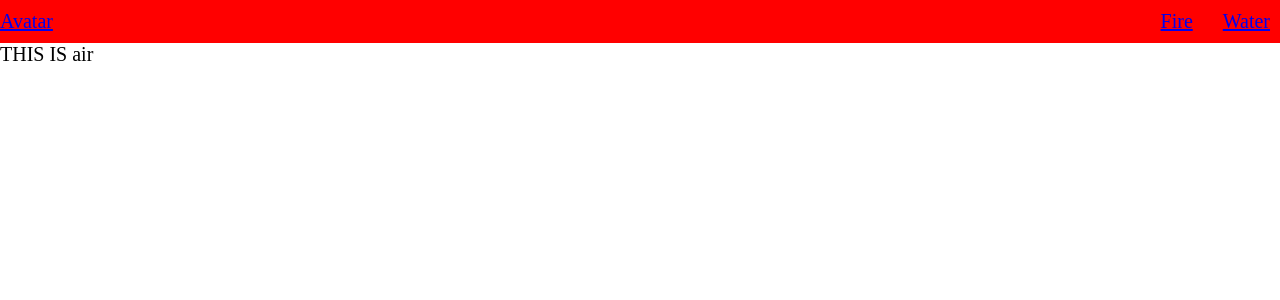
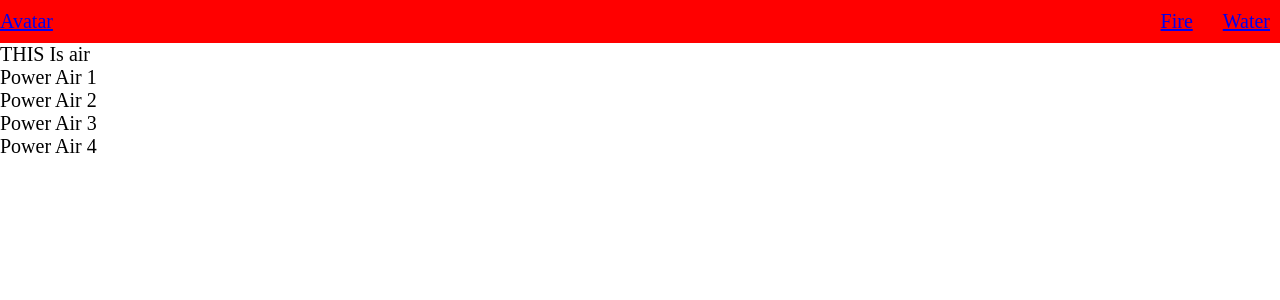
Before and after one commit to MikeDacanay/avatar_proj, a React (Create React App) app: page /air in a window 1280 px wide. Shown: the top 300 px of the page. Built offline with nearby package versions, Linux system fonts and the light colour scheme.

Commit message:
reducers are hooked

```diff
--- a/package.json
+++ b/package.json
@@ -8,8 +8,10 @@
     "@testing-library/user-event": "^7.2.1",
     "react": "^16.13.1",
     "react-dom": "^16.13.1",
+    "react-redux": "^7.2.0",
     "react-router-dom": "^5.2.0",
-    "react-scripts": "3.4.1"
+    "react-scripts": "3.4.1",
+    "redux": "^4.0.5"
   },
   "scripts": {
     "start": "react-scripts start",
--- /dev/null
+++ b/src/components/Power/Power.js
@@ -0,0 +1,13 @@
+import React from 'react';
+
+import classes from './Power.module.css';
+
+const power = props => {
+    return (
+        <div className={classes.power}>
+            {props.children}
+        </div>
+    )
+}
+
+export default power;
--- a/src/containers/Air/Air.js
+++ b/src/containers/Air/Air.js
@@ -1,9 +1,28 @@
 import React from 'react';
+import {connect} from 'react-redux';
+import Power from '../../components/Power/Power';
+
+import Auxilary from '../../hoc/Auxilary/Auxilary';
 
 const air = props => {
+
+	console.log(props.airPowers);
+
 	return (
-		<h1>THIS IS air</h1>
+		<Auxilary>
+			<h1>THIS Is air</h1>
+			<Power>Power Air 1</Power>
+			<Power>Power Air 2</Power>
+			<Power>Power Air 3</Power>
+			<Power>Power Air 4</Power>
+		</Auxilary>
 	);
 };
 
-export default air;
+const mapStateToProps = state => {
+	return {
+		airPowers: state.air.powers,
+	}
+}
+
+export default connect(mapStateToProps, null)(air);
--- a/src/containers/Avatar/Avatar.js
+++ b/src/containers/Avatar/Avatar.js
@@ -1,4 +1,4 @@
-import React from 'react';
+import React, {useState} from 'react';
 
 import Background from '../../hoc/Background/Background'
 import Auxilary from '../../hoc/Auxilary/Auxilary';
@@ -6,6 +6,8 @@ import Auxilary from '../../hoc/Auxilary/Auxilary';
 import DiagramItems from '../../components/DiagramItems/DiagramItems';
 
 const avatar = props => {
+
+
 	return (
 		<Auxilary>
 			<Background>
--- a/src/index.js
+++ b/src/index.js
@@ -1,15 +1,28 @@
 import React from 'react';
 import ReactDOM from 'react-dom';
 import {BrowserRouter} from 'react-router-dom';
+import {combineReducers, createStore} from 'redux';
+import {Provider} from 'react-redux';
+
+
 
 import './index.css';
 import App from './App';
-import * as serviceWorker from './serviceWorker';
+
+import airReducer from './store/reducers/air';
+
+const rootReducer = combineReducers({
+	air: airReducer,
+});
+
+const store = createStore(rootReducer);
 
 const app = (
-	<BrowserRouter>
-		<App/>
-	</BrowserRouter>
+	<Provider store={store}>
+		<BrowserRouter>
+			<App/>
+		</BrowserRouter>
+	</Provider>
 )
 
 ReactDOM.render(
--- /dev/null
+++ b/src/store/actions/actionTypes.js
@@ -0,0 +1,2 @@
+export const ADD_AIRPWR = 'ADD_AIRPWR';
+export const REMOVE_AIRPWR = 'REMOVE_AIRPWR';
--- /dev/null
+++ b/src/store/reducers/air.js
@@ -0,0 +1,12 @@
+import * as actionTypes from '../actions/actionTypes';
+
+const initialState = {
+    powers: [],
+    totalPowers: 0,
+}
+
+const reducer = (state = initialState) => {
+    return state;
+}
+
+export default reducer;
```
Also changed, not shown: src/components/Power/Power.module.css (added), 1 other file (tests, documents, lock files or other folders).
